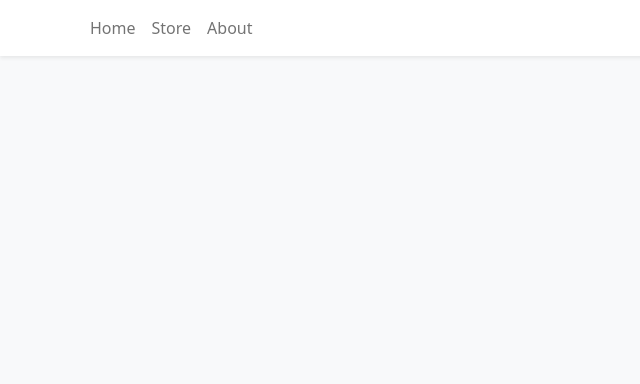
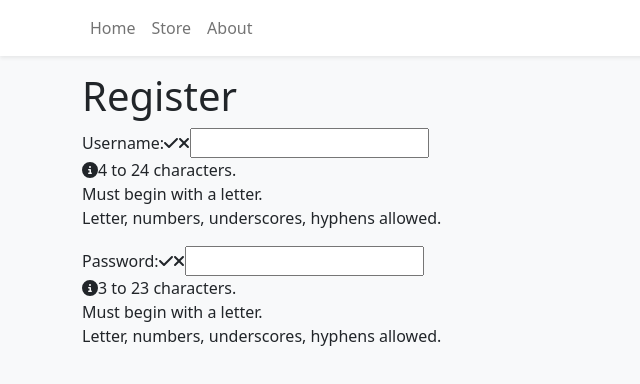
Before and after one commit to mr-icon/shopping-cart, a React (Vite) app: page /register in a window 1280 px wide. Before the commit this address had no page. Shown: the top 384 px of the page, without its empty margins (0-640 px from the left). Built offline with nearby package versions, Linux system fonts and the light colour scheme.

Commit message:
pushing back register update

```diff
--- a/src/App.tsx
+++ b/src/App.tsx
@@ -5,6 +5,7 @@ import { Store } from "./pages/Store"
 import { About } from "./pages/About"
 import { Navbar } from "./components/Navbar"
 import { ShoppingCartProvider } from "./context/ShoppingCartContext"
+import { Register } from "./pages/auth/Register"
 
 function App() {
 
@@ -16,6 +17,7 @@ function App() {
           <Route path="/home" element={<Home />} />
           <Route path="/store" element={<Store />} />
           <Route path="/about" element={<About />} />
+          <Route path="/register" element={<Register />} />
         </Routes>
       </Container>
     </ShoppingCartProvider>
--- a/src/pages/Home.tsx
+++ b/src/pages/Home.tsx
@@ -1,3 +1,3 @@
 export function Home() {
-    return <h1>Hom</h1>
+    return <h1>Home</h1>
 }
--- a/src/pages/auth/Register.tsx
+++ b/src/pages/auth/Register.tsx
@@ -1,15 +1,14 @@
-import { useRef, useState, useEffect } from "react"
+import React, { useRef, useState, useEffect } from "react"
 import { faCheck, faTimes, faInfoCircle } from "@fortawesome/free-solid-svg-icons"
 import { FontAwesomeIcon } from "@fortawesome/react-fontawesome"
 
 const USER_REGEX = /^[a-zA-Z][a-zA-Z0-9-_]{3,23}$/;
 const PWD_REGEX = /^(?=.*[a-z])(?=.*[A-Z])(?=.*[0-9])(?=.*[!@#$%]).{8,24}$/;
 
-type ref = "boolean"
 
 export function Register(){
-    const userRef = useRef()
-    const errRef = useRef()
+    const userRef = useRef(null)
+    const errRef = useRef(null)
 
     const [user, setUser] = useState('');
     const [validName, setValidName] = useState(false);
@@ -25,6 +24,11 @@ export function Register(){
 
     const [errMsg, setErrMsg] = useState('');
     const [success, setSuccess] = useState(false);
+
+    // useEffect(() => {
+    //     const userRef = useRef()
+    //     userRef.current = userRef.current.focus();
+    // }, [])
 
     useEffect(() => {
         const result = USER_REGEX.test(user);
@@ -77,6 +81,33 @@ export function Register(){
                         Must begin with a letter. <br />
                         Letter, numbers, underscores, hyphens allowed.
                     </p>
+                <label htmlFor="password">
+                    Password:
+                    <span className={validPwd ? "valid" : "hide"}>
+                        <FontAwesomeIcon icon={faCheck} />
+                    </span>
+                    <span className={validPwd || !user ? "hide" : "invalid"}>
+                        <FontAwesomeIcon icon={faTimes} />
+                    </span>
+                </label>
+                <input
+                    type="text"
+                    id="username"
+                    ref={userRef}
+                    autoComplete="off"
+                    onChange={(e) => setUser(e.target.value)}
+                    required
+                    aria-invalid={validPwd ? "false" : "true"}
+                    aria-describedby="uidnote"
+                    onFocus={() => setUserFocus(true)}
+                    onBlur={() => setUserFocus(false)}
+                    />
+                    <p id="uidnote" className={userFocus && user && !validPwd ? "instruction" : "offscreen"}>
+                        <FontAwesomeIcon icon={faInfoCircle} />
+                        3 to 23 characters. <br />
+                        Must begin with a letter. <br />
+                        Letter, numbers, underscores, hyphens allowed.
+                    </p>
             </form>
         </section>
     )
```
